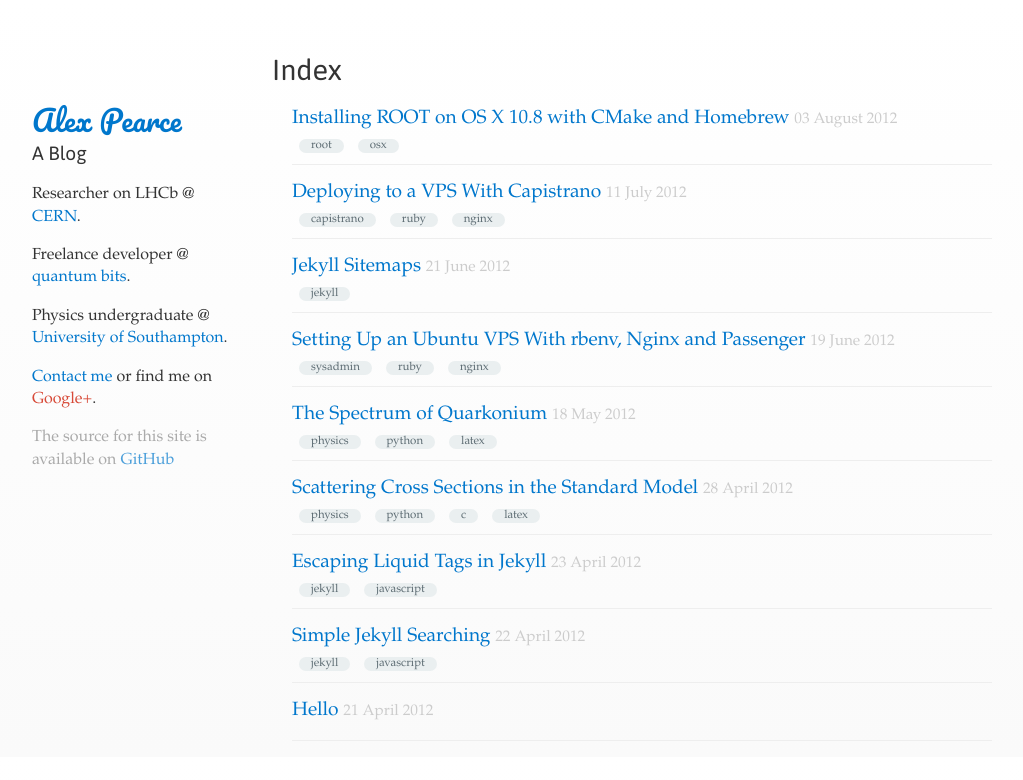
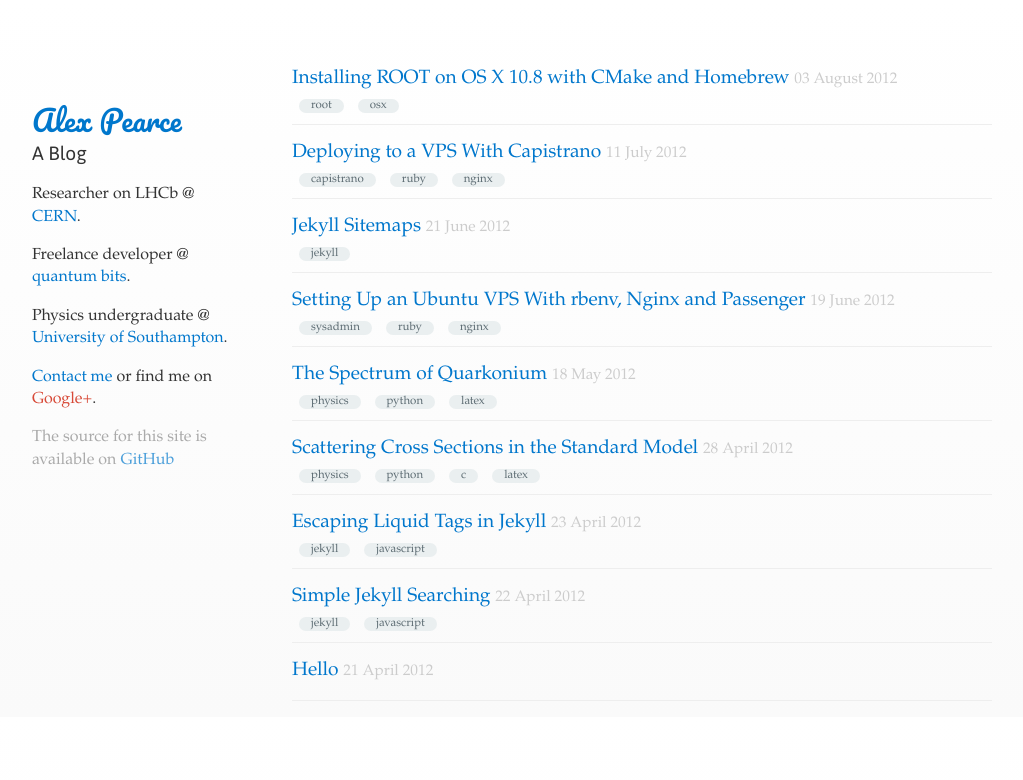
Before and after one commit to alexpearce/home, a Jekyll site: the page built from index.html, in a window 1280 px wide. Shown: the top 780 px of the page, without its empty margins (68-1091 px from the left). Built offline with Jekyll 4.4.1, drawn with Linux system fonts in a browser that asks for light colours; Markdown is read by kramdown in place of the engine named in the settings; the list of posts is cut into pages by our own code; comment, search, counter and statistics services are not loaded.

Commit message:
Remove index heading.

```diff
--- a/index.html
+++ b/index.html
@@ -3,8 +3,6 @@ layout: default
 page_title: Blog
 ---
 <div id="results">
-  <h1>Index</h1>
-
   <ul class="results">
     {% for post in site.posts %}
     <li>
```
